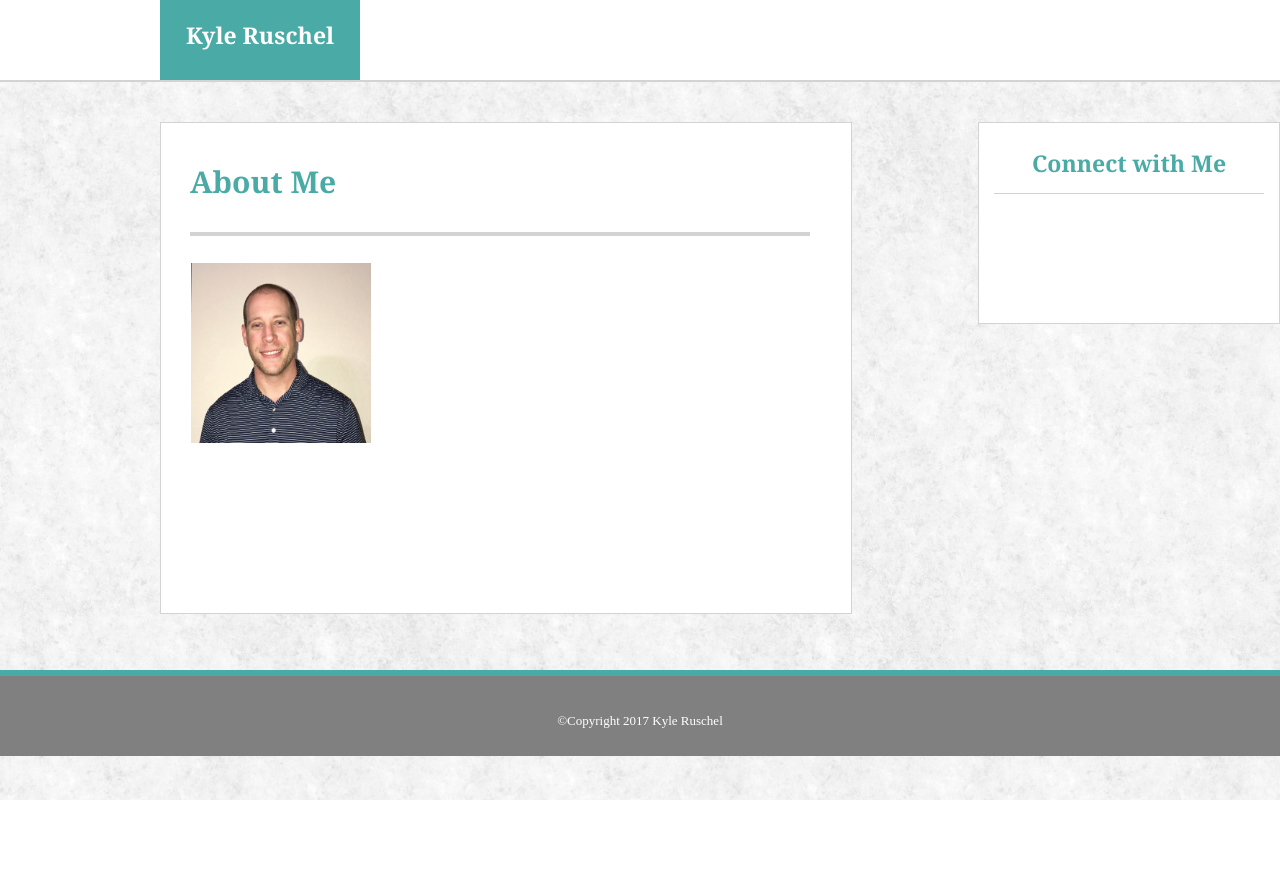
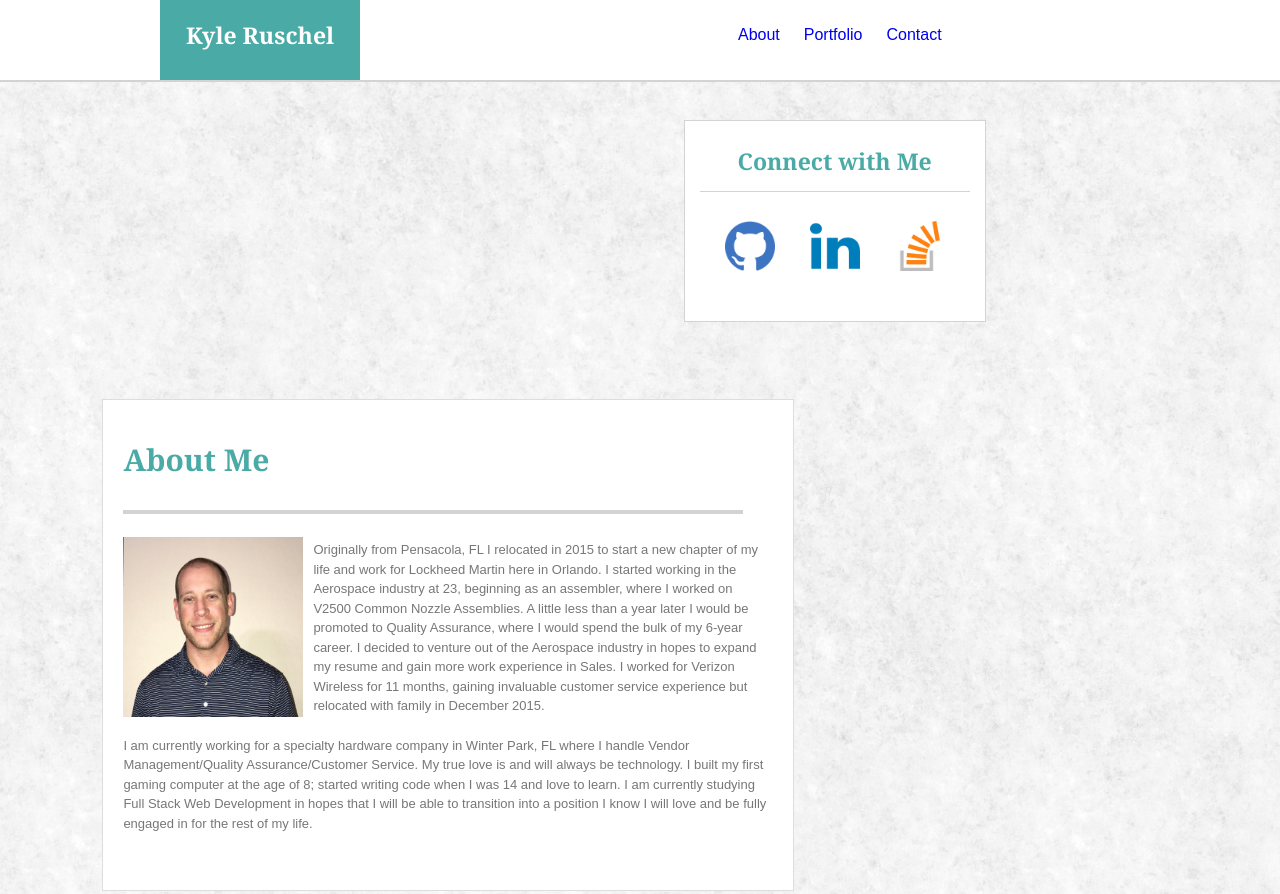
Before and after one commit to semi25nole/Basic-Portfolio, a plain HTML site: page index.html in a window 1280 px wide. Shown: the top 894 px of the page. Before the commit the page ends 800 px from the top, so only its background shows below. Drawn offline with Linux system fonts and the light colour scheme.

Commit message:
updated files

```diff
--- a/Assets/css/style.css
+++ b/Assets/css/style.css
@@ -8,15 +8,17 @@
 }
 
 #footer {
-	background-color: grey;
+	background-color: #666666;
 	width: 100%;
 	height: 80px;
 	border-top: 6px solid #4aaaa5;
-	color: white;
-	font-size: small;
+	color: #bbbbbb;
+	font-size: 11px;
 	text-align: center;
 	vertical-align: middle;
 	line-height: 90px;
+	font-family: Arial, Helvetica Neue, Helvetica, sans-serif;
+	clear: both;
 
 }
 
@@ -24,11 +26,15 @@
 	background-color: white;
 	padding: 20px;
 	font-family: Arial, Helvetica Neue, Helvetica, sans-serif;
-	color: grey;
+	color: #777777;
 	width: 650px;
 	height: 450px;
-	border: 1.5px solid lightgrey;
-	margin: 40px 30px 56px 160px;
+	border: 1.5px solid #dddddd;
+	margin-top: 3%;
+	margin-left: 8%;
+	margin-bottom: 3.49%;
+	position: relative;
+	float: left;
 
 }
 
@@ -39,7 +45,9 @@
 	height: 200px;
 	background-color: white;
 	border: 1.5px solid lightgrey;
-	margin: 40px 0px;
+	margin: 3.0%;
+	margin-right: 23%;
+	position: relative;
 }
 
 .toprow {
@@ -51,8 +59,6 @@
 	border-bottom: 4px solid lightgrey;
 	width: 620px;
 	height: 90px;
-	margin-top: 60px;
-	margin-left: 190px;
 	font-size: 30px;
 	font-weight: bold;
 	vertical-align: middle;
@@ -97,11 +103,100 @@
 }
 
 #myphoto{
-	margin-top: 120px;
-	margin-left: 10px;
+	margin-top: 18%;
+
 }
 
 body {
 	background-image: url("../images/background.png");
+	max-height: 100%;
 
 }
+
+p {
+	font-size: 13px;
+	margin-top: 120px;
+	line-height: 1.5;
+}
+
+.p2 {
+	margin-top: 20px;
+}
+
+.icon1 {
+	margin-top: 100px;
+	position: absolute;
+	margin-left: 40px;
+	clear: both;
+}
+
+.icon2 {
+	margin-left: 125px;
+	margin-top: 100px;
+	position: absolute;
+	clear: both;
+}
+
+.icon3 {
+	position: absolute;
+	margin-top: 100px;
+	margin-left: 210px;
+	clear: both;
+}
+
+ul li {
+	float: right;
+	display: inline-block;
+}
+
+ul {
+	margin-right: 25.5%;
+	text-align: center;
+	vertical-align: middle;
+	line-height: 70px;
+	font-family: Arial, Helvetica Neue, Helvetica, sans-serif;
+	color: #777777;
+
+}
+
+/*Header Bar Links*/
+.Line1 a {
+	padding-right: 12px;
+	padding-left: 12px;
+	text-decoration: none;
+
+}
+
+.Line2 a {
+	padding-right: 12px;
+	padding-left: 12px;
+	text-decoration: none;
+}
+
+.Line3 a {
+	padding-right: 12px;
+	padding-left: 12px;
+	text-decoration: none;
+}
+
+.Line1 a:hover {
+	background-color: #bbbbbb;
+}
+
+.Line2 a:hover {
+	background-color: #bbbbbb;
+}
+.Line3 a:hover {
+	background-color: #bbbbbb;
+}
+
+.Line1 a:visited {
+	color: red;
+}
+
+.Line2 a:visited {
+	color: red;
+}
+.Line3 a:visited {
+	color: red;
+}
--- a/index.html
+++ b/index.html
@@ -1,30 +1,39 @@
 <!DOCTYPE html>
 <html>
 <head>
+	<title>Portfolio</title>
+	<meta charset="UTF-8">
 	<link href="assets/css/reset.css" rel="stylesheet" type="text/css">
 	<link href="assets/css/style.css" rel="stylesheet" type="text/css">
-		<title>Portfolio</title>
 </head>
 <body>
-<div id ="Header"><div class="name">Kyle Ruschel</div>
-
-</div>
-
-<div class="toprow">About Me</div>
+<div id ="Header">
+	<ul>
+		<li class="Line3"><a href="contact.html">Contact</a></li>
+		<li class="Line2"><a href="portfolio.html">Portfolio</a></li>
+		<li class="Line1"><a href="index.html">About</a></li>
+	</ul>
+<div class="name">Kyle Ruschel</div></div>
 
 
-<div class="aside">
+
+
+
+
+<div class="aside"><a href="https://github.com/semi25nole"><img class="icon1" src="./Assets/images/Github_icon.png" height=50 width=50></a><a href="https://www.linkedin.com/in/kyle-ruschel-a19289147"><img class="icon2" src="./Assets/images/LinkedIn_Icon.png" height= 50 width= 50></a><a href="https://stackoverflow.com/users/8310893/kyle-ruschel"><img class="icon3" src="./Assets/images/StackOverflow_Icon.png" height=50 width=50></a>
+
 <div class="toprow2">Connect with Me</div>
 </div>
 
-<div class="main">
-<img id="myphoto" src="./Assets/images/profileimage.jpg" height=180 width=180 alt="Photo of me" style="float: left; margin-right: 10px;">
+<div class="main"><div class="toprow">About Me</div>
+<img id="myphoto" src="./Assets/images/profileimage.jpg" height=180 width=180 alt="Photo of me" style="float: left; margin-right: 10px;"><p>Originally from Pensacola, FL I relocated in 2015 to start a new chapter of my life and work for Lockheed Martin here in Orlando. I started working in the Aerospace industry at 23, beginning as an assembler, where I worked on V2500 Common Nozzle Assemblies. A little less than a year later I would be promoted to Quality Assurance, where I would spend the bulk of my 6-year career. I decided to venture out of the Aerospace industry in hopes to expand my resume and gain more work experience in Sales. I worked for Verizon Wireless for 11 months, gaining invaluable customer service experience but relocated with family in December 2015.</p>
+<p class = "p2">I am currently working for a specialty hardware company in Winter Park, FL where I handle Vendor Management/Quality Assurance/Customer Service. My true love is and will always be technology. I built my first gaming computer at the age of 8; started writing code when I was 14 and love to learn. I am currently studying Full Stack Web Development in hopes that I will be able to transition into a position I know I will love and be fully engaged in for the rest of my life.</p>
 
 </div>
 
 
 
+
 <div id="footer">&copy;Copyright 2017 Kyle Ruschel</div>
-
 </body>
 </html>
```
